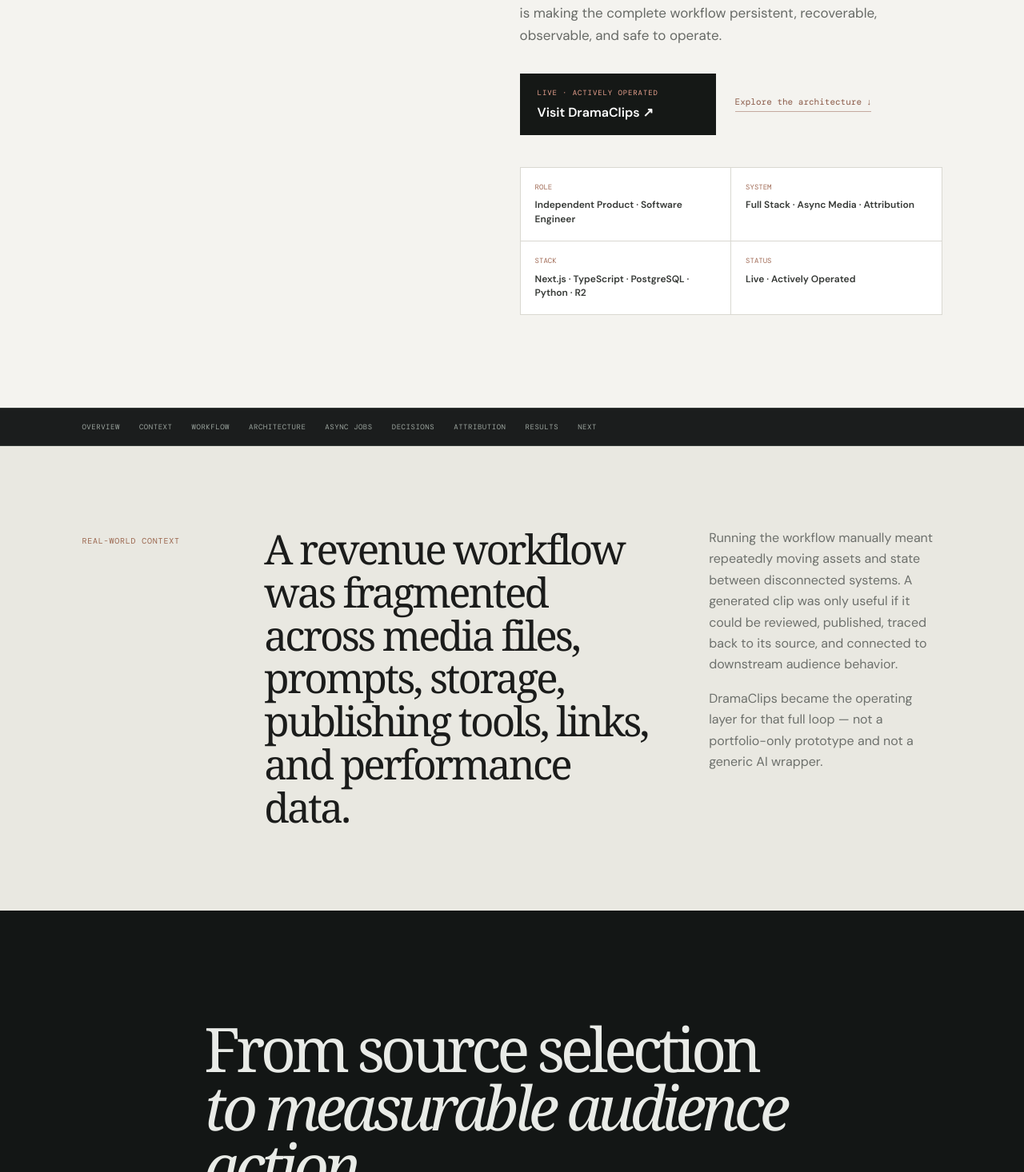
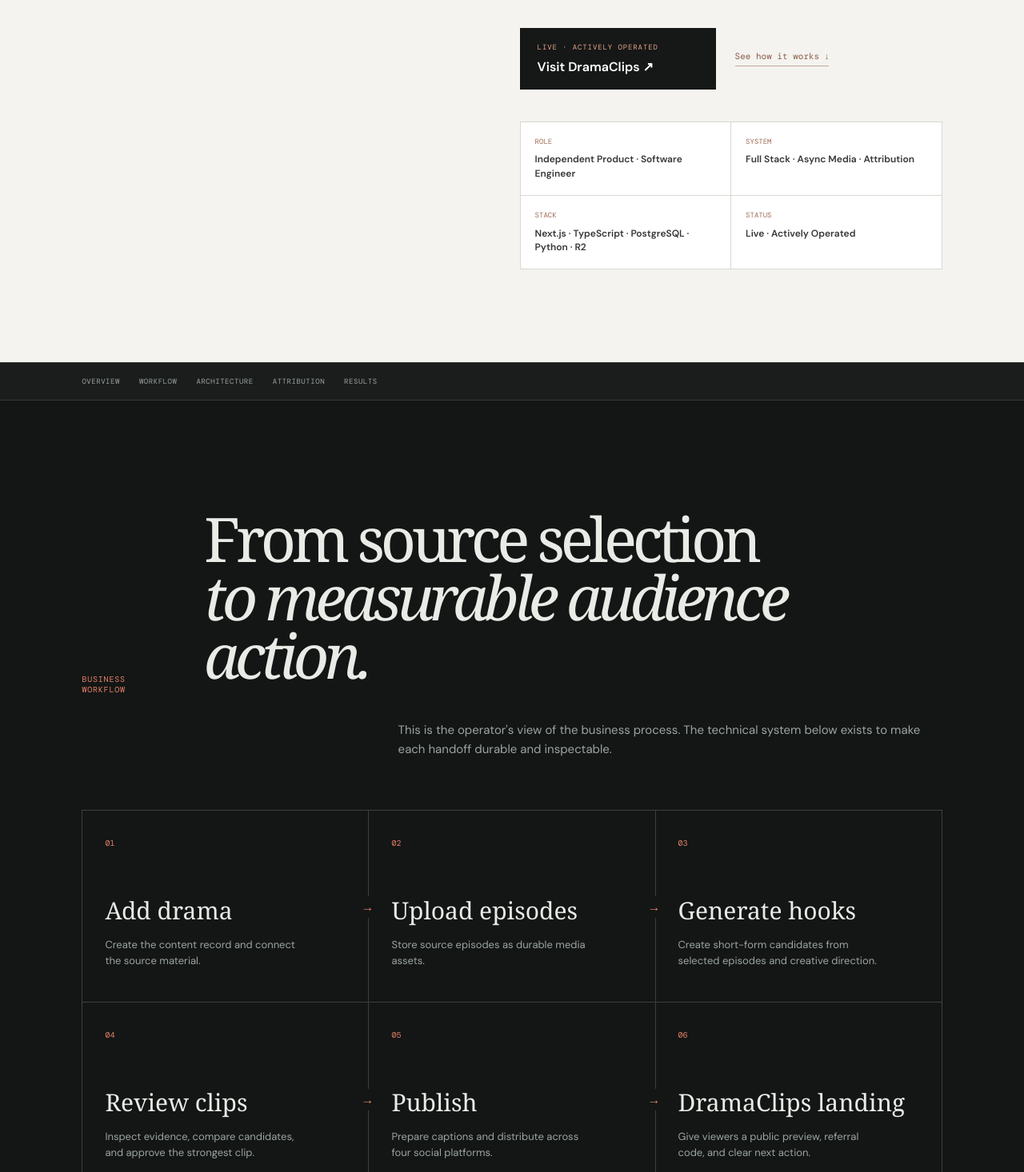
Before and after one commit to ruoyali7/ruoyali-portfolio, a Next.js app: page / in a window 1280 px wide. Shown: the part 1724-3190 px from the top of the page at 80% size. Built offline with nearby package versions, Linux system fonts and the light colour scheme.

Commit message:
feat: simplify DramaClips case study

```diff
--- a/app/page.tsx
+++ b/app/page.tsx
@@ -9,12 +9,13 @@
 import publishingHistory from "../assets/dramaclips/screens/Screenshot_20260830_at_35739PM.jpg";
 
 const businessWorkflow = [
-  ["01", "Select source", "Choose a drama and the episodes worth testing."],
-  ["02", "Prepare creative", "Generate hook candidates from source media and creative direction."],
-  ["03", "Review", "Inspect evidence, compare candidates, and approve a clip."],
-  ["04", "Publish", "Prepare captions and distribute across four social platforms."],
-  ["05", "Route audience", "Move viewers through the public experience toward an eligible affiliate destination."],
-  ["06", "Learn", "Use visits, code copies, redirects, and publishing outcomes to guide the next iteration."],
+  ["01", "Add drama", "Create the content record and connect the source material."],
+  ["02", "Upload episodes", "Store source episodes as durable media assets."],
+  ["03", "Generate hooks", "Create short-form candidates from selected episodes and creative direction."],
+  ["04", "Review clips", "Inspect evidence, compare candidates, and approve the strongest clip."],
+  ["05", "Publish", "Prepare captions and distribute across four social platforms."],
+  ["06", "DramaClips landing", "Give viewers a public preview, referral code, and clear next action."],
+  ["07", "RS affiliate", "Route eligible viewers to the affiliate destination and record the redirect outcome."],
 ];
 
 const architectureNodes = [
@@ -26,37 +27,10 @@
   ["Public + redirect layer", "Landing flow, referral code, encrypted destinations, and routing", "public"],
 ];
 
-const jobStates = ["queued", "downloading", "transcribing", "analyzing", "rendering", "review_ready"];
-
-const engineeringDecisions = [
-  {
-    title: "Idempotent media jobs",
-    problem: "Repeated generation requests can create duplicate work and conflicting results.",
-    decision: "Derive a stable idempotency key from the drama, episode set, creative direction, render settings, and pipeline version.",
-    why: "Equivalent requests resolve to the same logical job unless an explicit rerun is requested.",
-    tradeoff: "Pipeline versioning and job inputs must remain deliberate and observable.",
-  },
-  {
-    title: "PostgreSQL worker leasing",
-    problem: "Long-running media work cannot safely execute inside a normal web request.",
-    decision: "Lease persistent jobs with FOR UPDATE SKIP LOCKED, a worker owner, heartbeat, retry count, and lease expiration.",
-    why: "Multiple workers can coordinate without processing the same job, while expired work can be recovered.",
-    tradeoff: "The queue gains explicit state-management and recovery complexity.",
-  },
-  {
-    title: "Object storage for media",
-    problem: "Large video files do not belong in the application or relational database layer.",
-    decision: "Keep media assets in Cloudflare R2 and persist only references, metadata, and workflow state in PostgreSQL.",
-    why: "The web app and worker can exchange durable asset references without coupling storage to request lifetimes.",
-    tradeoff: "Cleanup, access control, and object lifecycle require their own operational rules.",
-  },
-  {
-    title: "Protected affiliate routing",
-    problem: "Affiliate destinations are operationally sensitive and traffic may need stable distribution.",
-    decision: "Encrypt destinations with AES-256-GCM, validate allowed hosts, and select eligible routes deterministically from session identity.",
-    why: "Destinations stay out of public data while each viewer receives a stable assignment.",
-    tradeoff: "Routing changes require careful compatibility and attribution checks.",
-  },
+const architectureHighlights = [
+  ["Async media processing", "Long-running video jobs keep persistent state, worker leases, visible progress, and retry handling."],
+  ["Cloud media pipeline", "Cloudflare R2 stores source and generated media while PostgreSQL keeps workflow state and references."],
+  ["Reliable execution", "Idempotency and PostgreSQL leasing prevent duplicate work and recover abandoned jobs; workers claim work with FOR UPDATE SKIP LOCKED."],
 ];
 
 const evidence: Array<[StaticImageData, string, string]> = [
@@ -71,35 +45,27 @@
     <section className="intro-page">
       <header className="intro-nav"><span className="intro-logo">RL<span>.</span></span><span>SOFTWARE ENGINEER · CREATIVE TECHNOLOGIST</span><a href="#drama">Work</a><a href="#background">Background</a><a href="#about">About</a><a href="/ruoya-li-resume.pdf" target="_blank" rel="noreferrer">Resume ↗</a><a href="https://github.com/ruoyali7" target="_blank" rel="noreferrer">GitHub ↗</a></header>
       <div className="intro-hero"><div><p className="eyebrow">Software Engineer &amp; Creative Technologist</p><h1>Production software<br/><em>for creative systems.</em></h1><p className="hero-support">I build production software, AI-assisted workflows, and tools for media, design, and 3D applications. My background spans software engineering, computational design, visualization, and digital fabrication.</p><div className="hero-actions"><a className="demo-cta" href="#drama">Explore flagship project <span>↓</span></a><a className="hero-text-link" href="/ruoya-li-resume.pdf" target="_blank" rel="noreferrer">Resume ↗</a></div></div><ProceduralObject /></div>
-      <nav className="capability-strip" aria-label="Engineering capabilities"><a href="#architecture"><small>01</small><b>Production full-stack systems</b></a><a href="#async-processing"><small>02</small><b>Async media workflows</b></a><a href="#interactive-demo"><small>03</small><b>Applied AI + human review</b></a><a href="#background"><small>04</small><b>3D + computational design</b></a></nav>
+      <nav className="capability-strip" aria-label="Engineering capabilities"><a href="#architecture"><small>01</small><b>Production full-stack systems</b></a><a href="#architecture"><small>02</small><b>Async media workflows</b></a><a href="#interactive-demo"><small>03</small><b>Applied AI + human review</b></a><a href="#background"><small>04</small><b>3D + computational design</b></a></nav>
     </section>
 
     <main>
-      <section id="drama" className="case-intro"><div><p className="eyebrow">Flagship case study / 01</p><h2>DramaClips<br/><em>Distribution &amp; Attribution Platform</em></h2></div><div><p className="case-kicker">A production software system for asynchronous media processing, publishing operations, and event-level attribution.</p><p>I built and operate DramaClips inside a real short-form drama affiliate workflow. It connects media ingestion, cloud asset storage, AI-assisted hook generation, worker-based processing, human review, publishing, redirect routing, and analytics.</p><p>AI is one component inside the system. The engineering challenge is making the complete workflow persistent, recoverable, observable, and safe to operate.</p><div className="case-actions"><a className="live-product-cta" href="https://dramaclips.vercel.app/" target="_blank" rel="noreferrer"><small>LIVE · ACTIVELY OPERATED</small><span>Visit DramaClips ↗</span></a><a className="walkthrough-link" href="#architecture">Explore the architecture ↓</a></div><div className="case-evidence"><span>ROLE<b>Independent Product · Software Engineer</b></span><span>SYSTEM<b>Full Stack · Async Media · Attribution</b></span><span>STACK<b>Next.js · TypeScript · PostgreSQL · Python · R2</b></span><span>STATUS<b>Live · Actively Operated</b></span></div></div></section>
+      <section id="drama" className="case-intro"><div><p className="eyebrow">Flagship case study / 01</p><h2>DramaClips<br/><em>Distribution &amp; Attribution Platform</em></h2></div><div><p className="case-kicker">A live software product I built and operate for short-drama affiliate promotion.</p><p>The original workflow was fragmented across video files, AI and clipping tools, cloud storage, publishing tools, affiliate links, and performance data. DramaClips connects those pieces into one operational system.</p><p>It supports the real path from source media and AI-assisted hook generation through human review, publishing, audience routing, and attribution — and is used in commission-generating affiliate activity.</p><div className="case-actions"><a className="live-product-cta" href="https://dramaclips.vercel.app/" target="_blank" rel="noreferrer"><small>LIVE · ACTIVELY OPERATED</small><span>Visit DramaClips ↗</span></a><a className="walkthrough-link" href="#business-workflow">See how it works ↓</a></div><div className="case-evidence"><span>ROLE<b>Independent Product · Software Engineer</b></span><span>SYSTEM<b>Full Stack · Async Media · Attribution</b></span><span>STACK<b>Next.js · TypeScript · PostgreSQL · Python · R2</b></span><span>STATUS<b>Live · Actively Operated</b></span></div></div></section>
 
-      <nav className="case-nav" aria-label="DramaClips case study sections"><a href="#drama">Overview</a><a href="#context">Context</a><a href="#business-workflow">Workflow</a><a href="#architecture">Architecture</a><a href="#async-processing">Async jobs</a><a href="#engineering-decisions">Decisions</a><a href="#attribution">Attribution</a><a href="#results">Results</a><a href="#next">Next</a></nav>
-
-      <section id="context" className="problem-section"><p className="eyebrow">Real-world context</p><h2>A revenue workflow was fragmented across media files, prompts, storage, publishing tools, links, and performance data.</h2><div><p>Running the workflow manually meant repeatedly moving assets and state between disconnected systems. A generated clip was only useful if it could be reviewed, published, traced back to its source, and connected to downstream audience behavior.</p><p>DramaClips became the operating layer for that full loop — not a portfolio-only prototype and not a generic AI wrapper.</p></div></section>
+      <nav className="case-nav" aria-label="DramaClips case study sections"><a href="#drama">Overview</a><a href="#business-workflow">Workflow</a><a href="#architecture">Architecture</a><a href="#attribution">Attribution</a><a href="#results">Results</a></nav>
 
       <section id="business-workflow" className="workflow-section"><div className="section-heading"><p className="eyebrow">Business workflow</p><h2>From source selection<br/><em>to measurable audience action.</em></h2></div><p className="section-lede">This is the operator&apos;s view of the business process. The technical system below exists to make each handoff durable and inspectable.</p><div className="workflow-map">{businessWorkflow.map(([number, title, copy]) => <article key={number}><span>{number}</span><h3>{title}</h3><p>{copy}</p></article>)}</div><div className="closed-loop"><b>Create → Review → Publish → Measure → Learn → Create</b><p>Performance is not the end of the workflow — it becomes input for the next creative decision.</p></div></section>
 
-      <section id="architecture" className="architecture-section"><div className="architecture-heading"><div><p className="eyebrow">Technical system</p><h2>A web control plane<br/><em>around durable media work.</em></h2></div><p>Short requests coordinate state; object storage holds media; leased workers perform long-running processing; public routes and events close the audience loop.</p></div><div className="architecture-map"><div className="architecture-flow">{architectureNodes.map(([title, copy, kind], index) => <article className={`architecture-node node-${kind}`} key={title}><small>{String(index + 1).padStart(2, "0")} · {kind}</small><h3>{title}</h3><p>{copy}</p>{index < architectureNodes.length - 1 && <span aria-hidden="true">→</span>}</article>)}</div><div className="architecture-legend"><span><i className="legend-sync"/>Synchronous web flow</span><span><i className="legend-async"/>Asynchronous worker flow</span><span><i className="legend-storage"/>Persistent storage + state</span><span><i className="legend-public"/>External/public boundary</span></div></div></section>
-
-      <section id="async-processing" className="async-section"><div className="section-heading"><div><p className="eyebrow">Async processing architecture</p><h2>Persistent jobs,<br/><em>leased work, visible state.</em></h2></div><p className="section-note">PostgreSQL coordinates ownership while the Railway worker renews its lease and reports progress.</p></div><div className="state-machine">{jobStates.map((state, index) => <div className="state-step" key={state}><small>{String(index + 1).padStart(2, "0")}</small><b>{state}</b>{index < jobStates.length - 1 && <span aria-hidden="true">→</span>}</div>)}</div><div className="reliability-rail"><div><small>CLAIM</small><code>FOR UPDATE SKIP LOCKED</code><p>One available job is leased without blocking other workers.</p></div><div><small>KEEP ALIVE</small><b>owner + heartbeat + lease expiry</b><p>Ownership stays explicit and abandoned work becomes recoverable.</p></div><div><small>FAILURE PATHS</small><b>retry · failed · canceled · no_result</b><p>Terminal and retry states stay visible instead of disappearing inside a request.</p></div></div></section>
-
       <section className="judgment-section"><div><p className="eyebrow">Human in the loop</p><h2>AI proposes.<br/><em>Creative judgment decides.</em></h2></div><div className="judgment-flow"><span>Generate candidates</span><i>→</i><span>Inspect evidence</span><i>→</i><span>Compare scores</span><i>→</i><span className="selected-step">Human approval</span><i>→</i><span>Publish + learn</span></div><p>The system uses structured evaluation to make recommendations explainable, while a person keeps control over selection, editing, and downstream publishing.</p></section>
 
-      <section id="interactive-demo" className="demo-section"><div className="demo-section-intro"><div><p className="eyebrow">Interactive walkthrough · portfolio simulation</p><h2>Follow the decision,<br/><em>not just the output.</em></h2></div><div><p>Select a prepared source, generate candidates, inspect why one is recommended, approve it, and move it downstream.</p><small>Prepared walkthrough · no production writes · illustrative evaluation data. The decision flow mirrors the production system.</small></div></div><DemoShell /></section>
+      <section id="interactive-demo" className="demo-section"><div className="demo-section-intro"><div><p className="eyebrow">Interactive workflow · prepared walkthrough</p><h2>Follow the operator flow,<br/><em>from source to publish.</em></h2></div><div><p>Select a prepared source, generate candidates, inspect why one is recommended, approve it, and move it downstream.</p><small>Prepared walkthrough · no production writes · illustrative evaluation data. The decision flow mirrors the production system.</small></div></div><DemoShell /></section>
 
-      <section id="engineering-decisions" className="decisions-section"><div className="section-heading"><div><p className="eyebrow">Engineering decisions</p><h2>Reliability comes from<br/><em>explicit tradeoffs.</em></h2></div><p className="section-note">Each decision responds to a failure mode in the real operating workflow.</p></div><div className="decision-grid">{engineeringDecisions.map((decision, index) => <article key={decision.title}><small>{String(index + 1).padStart(2, "0")}</small><h3>{decision.title}</h3><dl><div><dt>Problem</dt><dd>{decision.problem}</dd></div><div><dt>Decision</dt><dd>{decision.decision}</dd></div><div><dt>Why</dt><dd>{decision.why}</dd></div><div><dt>Tradeoff</dt><dd>{decision.tradeoff}</dd></div></dl></article>)}</div><div className="system-strip"><small>IMPLEMENTED SYSTEM BOUNDARIES</small><p>Next.js · TypeScript · Supabase/PostgreSQL · Python worker · Faster-Whisper · FFmpeg · Cloudflare R2 · Railway · publishing integrations</p></div></section>
+      <section className="evidence-section"><div className="section-heading"><div><p className="eyebrow">Real product evidence</p><h2>The workflow<br/><em>operators actually use.</em></h2></div><p className="evidence-note">Screenshots from the live DramaClips system, distinct from the prepared interactive walkthrough above.</p></div><div className="evidence-grid">{evidence.map(([image, title, copy]) => <figure key={String(title)}><Image src={image} alt={`${title} interface in DramaClips`} sizes="(max-width: 800px) 100vw, 50vw"/><figcaption><b>{title}</b><span>{copy}</span></figcaption></figure>)}</div></section>
 
-      <section id="attribution" className="attribution-section"><div className="section-heading"><div><p className="eyebrow">Tracking &amp; attribution</p><h2>Follow the content,<br/><em>not the private destination.</em></h2></div><p className="section-note">Sensitive affiliate URLs remain encrypted and server-side. Public events retain the dimensions needed to understand audience movement.</p></div><div className="attribution-flow"><article><small>ENTRY CONTEXT</small><b>source · account · campaign · clip</b><p>Traffic arrives with content and distribution context.</p></article><span aria-hidden="true">→</span><article><small>PUBLIC EXPERIENCE</small><b>visit · preview · code copy</b><p>Session-level behavior records meaningful funnel actions.</p></article><span aria-hidden="true">→</span><article><small>ROUTING</small><b>eligible routes · stable assignment</b><p>Allowed destinations are filtered and selected deterministically.</p></article><span aria-hidden="true">→</span><article><small>OUTCOME EVENT</small><b>redirect_success</b><p>The redirect result is recorded without exposing the destination.</p></article></div><div className="attribution-boundary"><b>What this proves</b><p>Event-level attribution across traffic source, campaign, content, session, and redirect behavior.</p><b>What it does not claim</b><p>DramaClips does not claim provider-supplied purchase-level conversion data.</p></div></section>
+      <section id="architecture" className="architecture-section"><div className="architecture-heading"><div><p className="eyebrow">Architecture</p><h2>A web control plane<br/><em>around durable media work.</em></h2></div><p>Next.js coordinates product state and operator actions. PostgreSQL and R2 keep jobs and media durable, while a Railway worker handles AI, transcription, and FFmpeg processing outside the request cycle.</p></div><div className="architecture-map"><div className="architecture-flow">{architectureNodes.map(([title, copy, kind], index) => <article className={`architecture-node node-${kind}`} key={title}><small>{String(index + 1).padStart(2, "0")} · {kind}</small><h3>{title}</h3><p>{copy}</p>{index < architectureNodes.length - 1 && <span aria-hidden="true">→</span>}</article>)}</div><div className="architecture-legend"><span><i className="legend-sync"/>Synchronous web flow</span><span><i className="legend-async"/>Asynchronous worker flow</span><span><i className="legend-storage"/>Persistent storage + state</span><span><i className="legend-public"/>External/public boundary</span></div></div><div className="architecture-highlights">{architectureHighlights.map(([title, copy], index) => <article key={title}><small>{String(index + 1).padStart(2, "0")}</small><h3>{title}</h3><p>{copy}</p></article>)}</div></section>
 
-      <section id="results" className="validation-section"><div><p className="eyebrow">Results · real-world validation</p><h2>Built for a real workflow,<br/><em>not a portfolio prompt.</em></h2><p>DramaClips supports my active CPS/affiliate promotion workflow. The product moved the work from disconnected files and browser tabs into one inspectable system spanning creative preparation, delivery, and audience signals.</p><p className="platform-label">TikTok · Instagram · YouTube · Facebook</p></div><div className="validation-points"><article><b>4</b><span>social platforms</span><p>One coordinated publishing workflow</p></article><article><b>Real</b><span>operational signals</span><p>Job state, publishing outcomes, visits, code copies, and redirects</p></article><article><b>Live</b><span>affiliate workflow</span><p>The end-to-end system supports real commission-generating activity</p></article></div><div className="feedback-loop"><small>FROM PERFORMANCE BACK TO CREATIVE</small><p>The system connects what was distributed with what audiences did next. Those signals inform the next hook, source selection, and publishing decision.</p></div></section>
+      <section id="attribution" className="attribution-section"><div className="section-heading"><div><p className="eyebrow">Attribution</p><h2>Connect each social clip<br/><em>to the affiliate journey.</em></h2></div><p className="section-note">DramaClips retains useful context as viewers move from a social post through the public product toward an eligible RS affiliate destination.</p></div><div className="attribution-flow"><article><small>SOCIAL CLIP</small><b>drama · clip · platform · campaign</b><p>Traffic arrives with content and distribution context.</p></article><span aria-hidden="true">→</span><article><small>DRAMACLIPS</small><b>visit · preview · code copy</b><p>Session-level behavior records meaningful funnel actions.</p></article><span aria-hidden="true">→</span><article><small>TRACKING + ROUTING</small><b>session · event · stable route</b><p>Eligible destinations are selected without exposing private affiliate URLs.</p></article><span aria-hidden="true">→</span><article><small>RS AFFILIATE</small><b>redirect outcome</b><p>The redirect result is recorded as part of the commission-supporting workflow.</p></article></div><div className="attribution-boundary"><b>What this proves</b><p>Event-level attribution across drama, clip, platform, campaign, session behavior, and redirect outcome.</p><b>Factual boundary</b><p>DramaClips does not claim provider-supplied purchase-level conversion data.</p></div></section>
 
-      <section className="evidence-section"><div className="section-heading"><div><p className="eyebrow">Real product evidence</p><h2>A workflow built<br/><em>for operators.</em></h2></div><p className="evidence-note">Screenshots from the actual DramaClips system, distinct from the prepared interactive walkthrough above.</p></div><div className="evidence-grid">{evidence.map(([image, title, copy]) => <figure key={String(title)}><Image src={image} alt={`${title} interface in DramaClips`} sizes="(max-width: 800px) 100vw, 50vw"/><figcaption><b>{title}</b><span>{copy}</span></figcaption></figure>)}</div></section>
-
-      <section id="next" className="next-section"><div><p className="eyebrow">What I would improve next</p><h2>Strengthen the feedback loop,<br/><em>without hiding the tradeoffs.</em></h2></div><div className="next-grid"><article><small>01</small><h3>Experiment routing</h3><p>Connect hook variants and stable traffic assignments to stronger comparative performance views.</p></article><article><small>02</small><h3>Attribution depth</h3><p>Add more reliable revenue-side reconciliation only when trustworthy provider evidence is available.</p></article><article><small>03</small><h3>Queue observability</h3><p>Expose processing latency, success rate, retry recovery, and publishing reliability as operational metrics.</p></article></div></section>
+      <section id="results" className="validation-section"><div><p className="eyebrow">Results · real-world validation</p><h2>Built for a real workflow,<br/><em>not a portfolio prompt.</em></h2><p>DramaClips is live and actively operated. It replaces a fragmented set of files and browser tools with one inspectable workflow for creative preparation, four-platform delivery, audience signals, and real affiliate activity.</p><p className="platform-label">TikTok · Instagram · YouTube · Facebook</p></div><div className="validation-points"><article><b>4</b><span>social platforms</span><p>One coordinated publishing workflow</p></article><article><b>Real</b><span>operational signals</span><p>Job state, publishing outcomes, visits, code copies, and redirects</p></article><article><b>Live</b><span>affiliate workflow</span><p>The end-to-end system supports real commission-generating activity</p></article></div><div className="feedback-loop"><small>FROM PERFORMANCE BACK TO CREATIVE</small><p>The system connects what was distributed with what audiences did next. Those signals inform the next hook, source selection, and publishing decision.</p></div><div className="results-action"><a className="live-product-cta" href="https://dramaclips.vercel.app/" target="_blank" rel="noreferrer"><small>LIVE PRODUCT</small><span>Visit DramaClips ↗</span></a></div></section>
 
       <section id="background" className="background-section"><div><p className="eyebrow">Differentiating domain experience</p><h2>Software engineering,<br/><em>informed by spatial systems.</em></h2><p>Before focusing on production software, I worked across architecture, computational design, digital fabrication, and visualization. That experience gives me unusually deep context for tools involving geometry, media, visual systems, and creative operators.</p><div className="background-tags"><span>Computational design</span><span>Grasshopper</span><span>KUKA workflows</span><span>CNC</span><span>3D printing</span><span>Visualization</span></div><a className="outline-cta" href="/ruoya-portfolio.pdf" target="_blank" rel="noreferrer">Open selected design work ↗</a></div><div className="pdf-frame"><iframe src="/ruoya-portfolio.pdf#page=1&view=FitH" title="Ruoya Li design and computational portfolio" /></div></section>
 
```
Also changed, not shown: app/engineering.css.
